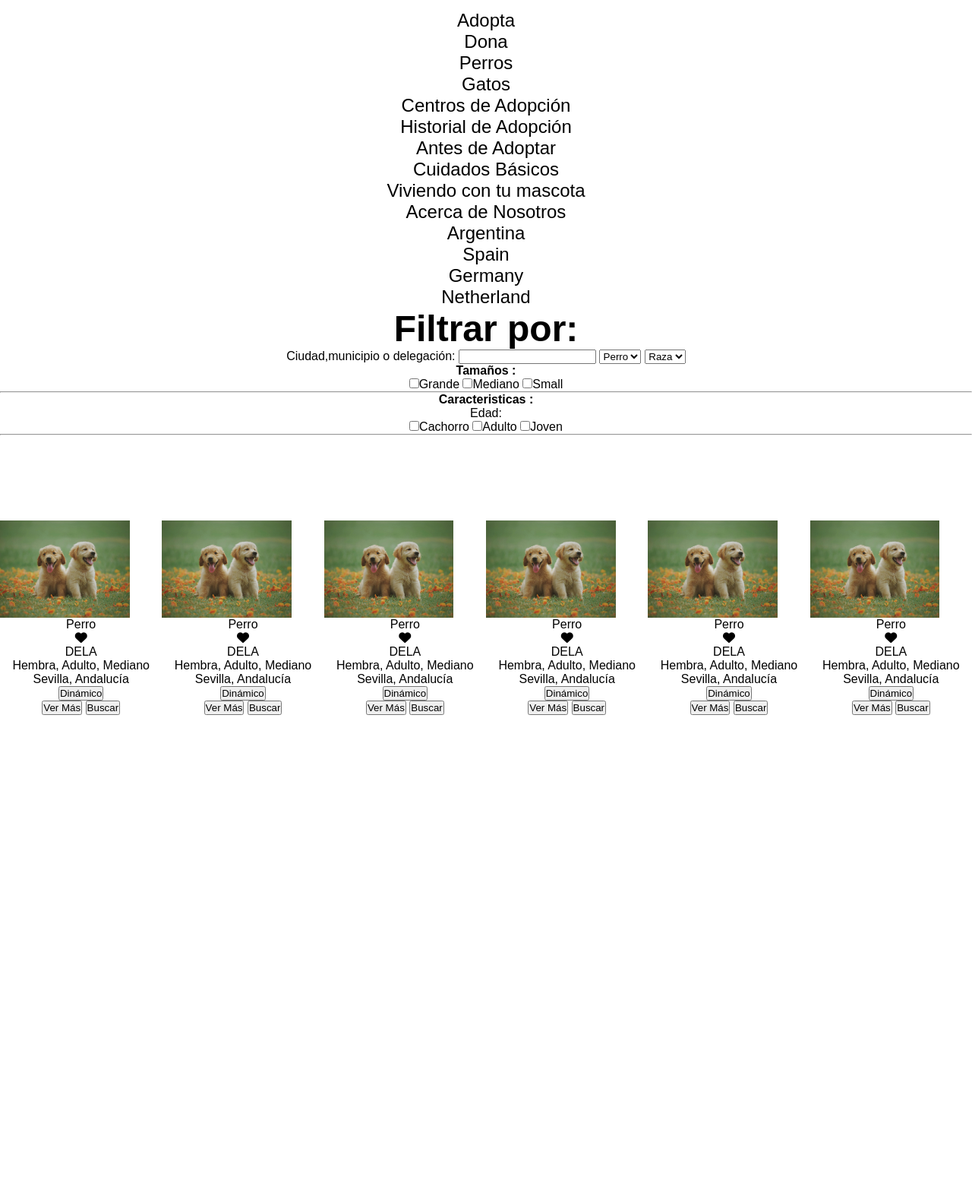
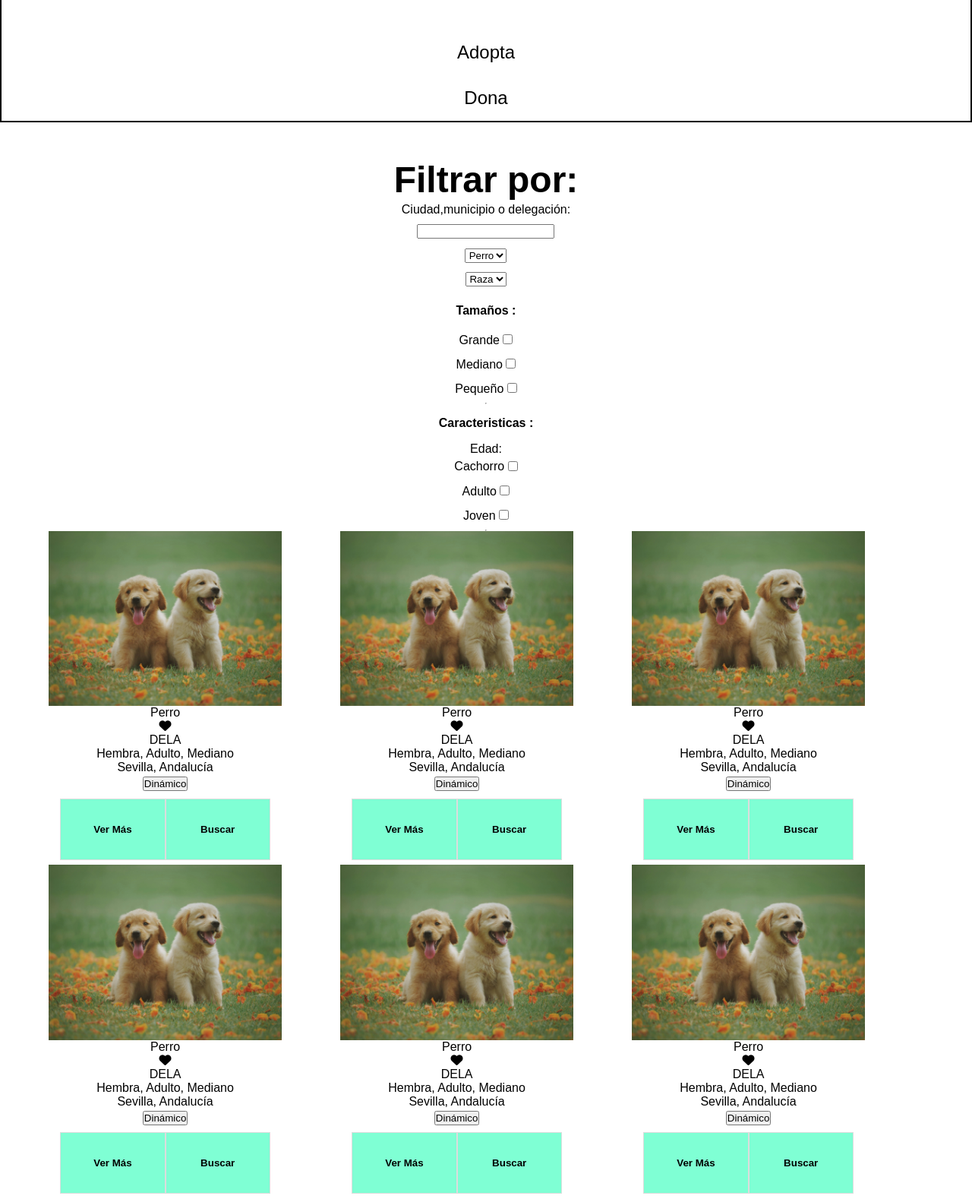
Before and after one commit to Aitor-blip/pjdaw, a PHP site: page /admin/secciones/animales_adopcion.php in a window 1280 px wide. Shown: the part 343-1921 px from the top of the page at 76% size. Before the commit the page ends 1284 px from the top, so only its background shows below. Run offline with PHP 8.4, Linux system fonts and the light colour scheme.

Commit message:
commit de animales adopcion

```diff
--- a/admin/bd/conexion.php
+++ b/admin/bd/conexion.php
@@ -8,7 +8,7 @@
                 //Activamos el control de errores de la bd
                 $opciones[PDO::ATTR_ERRMODE] = PDO::ERRMODE_EXCEPTION;
                 //self::$instancia = new PDO('mysql:host='.SERVER.';dbname=perros;','root','aitor2002',$opciones);
-                self::$instancia = new PDO('mysql:host=localhost;dbname=perros;','root','',$opciones);
+                self::$instancia = new PDO('mysql:host=localhost;dbname=perros;','root','aitor2002',$opciones);
                 //echo "<p class='subtitle'>Conexión a base de datos realizada</p>";
 
             }
--- a/admin/secciones/animales_adopcion.php
+++ b/admin/secciones/animales_adopcion.php
@@ -10,7 +10,7 @@
 </head>
 <body class="animal__adopcion__body">
     <header class="header__adopcion">
-        <nav>
+        <nav class="nav-menu nav__adopcion">
             <a href="" class="logo">
               <img src="../../imagenes/logo.jpg" alt="Logo">
             </a>
@@ -26,7 +26,7 @@
 
             </ul>
 
-            <ul class="lista__enlaces__visible__first">
+         <!--   <ul class="lista__enlaces__visible__first">
               <li class="item">
                 <a href="#">Perros</a>
               </li>
@@ -68,6 +68,7 @@
                 <a href="#">Netherland</a>
               </li>
             </ul>
+-->
         </nav>
     </header>
 
@@ -90,20 +91,31 @@
                             <option value="otra">Otra</option>
                         </select>
 
-                        <h4>Tamaños :</h4>
+                        <h4 class="form__titulo">Tamaños :</h4>
                         <div class="sizes">
-                            <input type="checkbox" name="grande" value="Grande">Grande
-                            <input type="checkbox" name="mediano" value="Mediano">Mediano
-                            <input type="checkbox" name="small" value="Small">Small
+                            <label for="grande">Grande
+                               <input type="checkbox" name="grande" value="grande">
+                            </label>
+                            <label for="mediano">Mediano
+                              <input type="checkbox" name="mediano" id="mediano" value="mediano">
+                            </label>
+                            <label for="small">Pequeño
+                              <input type="checkbox" name="small" id="small" value="small">
+                            </label>
                         </div>
                         <hr class="linea">
-
                         <h4 class="form__titulo">Caracteristicas :</h4>
                         <p>Edad:</p>
                         <div class="caracteristicas">
-                            <input type="checkbox" name="cachorro" value="Cachorro">Cachorro
-                            <input type="checkbox" name="adulto" value="Adulto">Adulto
-                            <input type="checkbox" name="joven" value="Joven">Joven
+                            <label for="cachorro">Cachorro
+                              <input type="checkbox" name="cachorro" value="Cachorro">
+                            </label>
+                            <label for="adulto">Adulto
+                                <input type="checkbox" name="adulto" value="Adulto">
+                            </label>
+                            <label for="joven">Joven
+                                <input type="checkbox" name="joven" value="Joven">
+                            </label>
                         </div>
                         <hr class="linea">
 
--- a/css/estilos.css
+++ b/css/estilos.css
@@ -353,3 +353,119 @@ a{
 
 
 /*Animales Adopción*/
+
+.animal__adopcion__body{
+    overflow-x: hidden;
+}
+
+.header__adopcion{
+    width: 100%;
+    max-height: 40rem;
+    border: 2px solid black;
+}
+
+
+.nav__adopcion{
+    width: 100%;
+    height: auto;
+    display: flex;
+    justify-content: space-around;
+    align-items: center;
+    flex-direction: column;
+}
+
+.nav__adopcion ul{
+    display: flex;
+    flex-direction: column;
+    justify-content: space-between;
+    align-items: center;
+}
+
+.nav__adopcion ul li,.nav__adopcion a{
+    margin: 1rem 0;
+}
+
+
+
+
+
+
+
+
+/*Filtros*/
+
+.animales__adopcion__container{
+    display: flex;
+    justify-content: center;
+    align-items: center;
+    flex-direction: column;
+    width: 100%;
+    height: auto;
+    padding-top: 3rem;
+}
+
+.animales__adopcion__container h2{
+    font-size: 3rem;
+}
+
+.animales__adopcion__container form{
+    display: flex;
+    justify-content: center;
+    align-items: center;
+    flex-direction: column;
+}
+
+.animales__adopcion__container form label,.animales__adopcion__container form  input{
+    margin: .2rem 0 .4rem 0;
+}
+
+.animales__adopcion__container form select{
+    margin: .4rem 0;
+}
+
+.sizes{
+    display: flex;
+    flex-direction: column;
+    justify-content: center;
+    align-items: center;
+}
+
+
+.caracteristicas{
+    display: flex;
+    flex-direction: column;
+    justify-content: center;
+    align-items: center;
+}
+
+.form__titulo{
+    padding: 1rem;
+}
+
+/*Animales card*/
+
+.animales{
+    display: grid;
+    grid-template-columns: repeat(3,1fr);
+    grid-template-rows: repeat(2,1fr);
+    width: 90%;
+}
+
+.animal__card__info{
+    max-width: 80%;
+}
+
+.botones{
+    width: 90%;
+    display: flex;
+}
+
+.btn__animal__more{
+    padding: 2rem;
+    background-color: aquamarine;
+    border: 1px solid gainsboro;
+    text-align: center;
+    color: black;
+    font-weight: 700;
+    width: 50%;
+}
```
